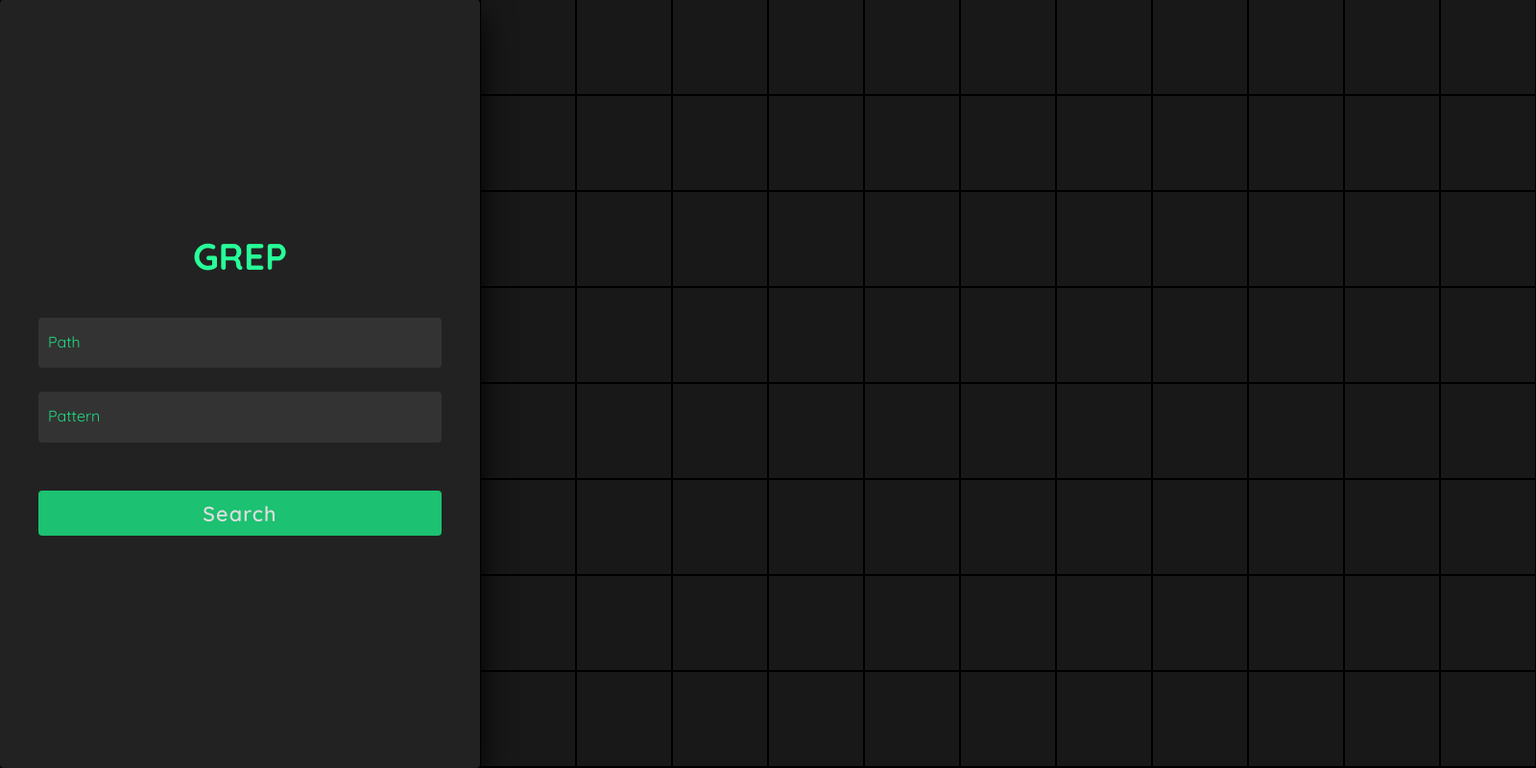
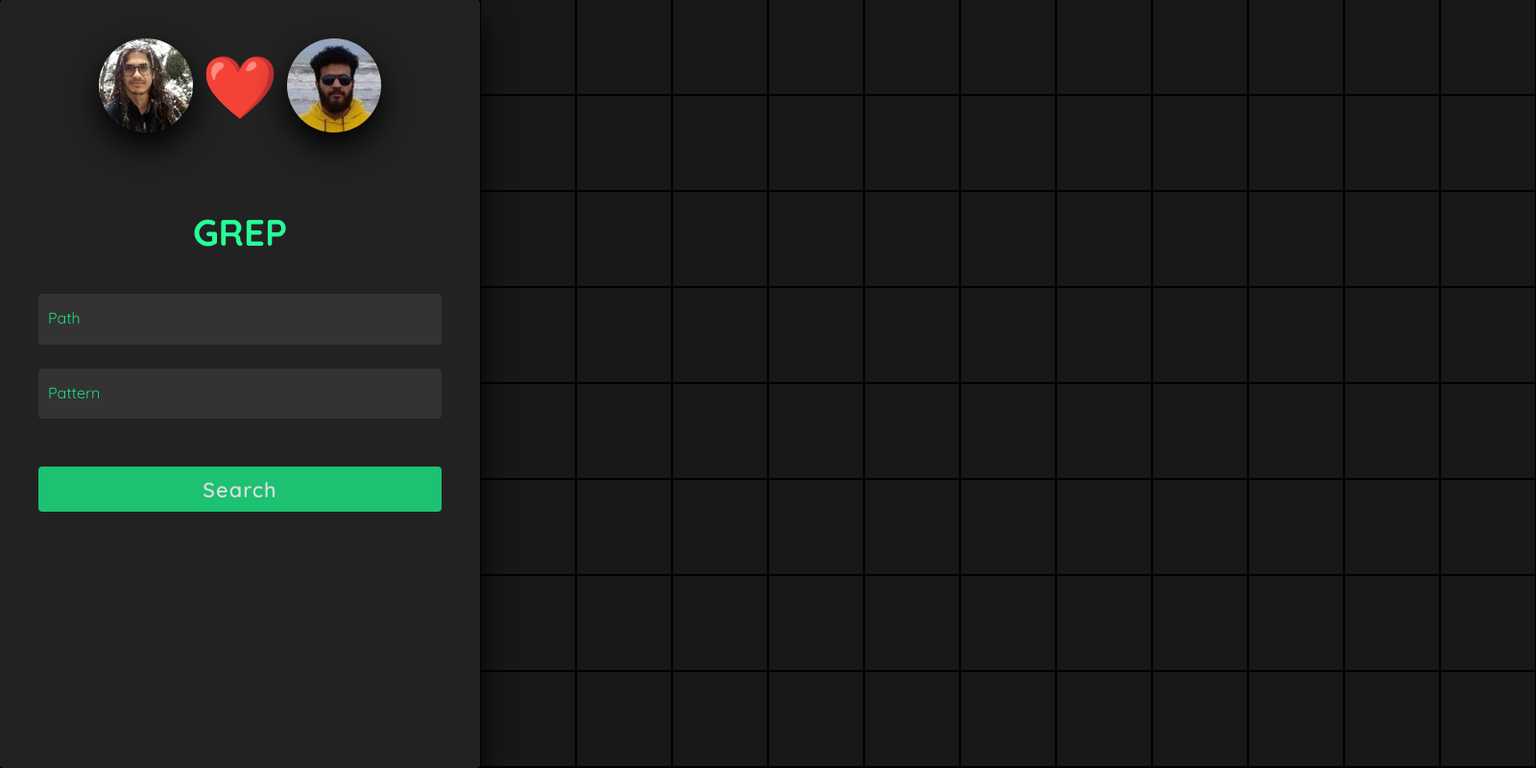
Before and after one commit to MohammadGhajari/OS-grep-final-project, an Electron app: page index.html in a window 1600 px wide. Shown: the whole page at 96% size. Drawn offline with Linux system fonts and the light colour scheme.

Commit message:
add profile

```diff
--- a/index.html
+++ b/index.html
@@ -44,6 +44,11 @@
     <span></span> <span></span> <span></span> <span></span> <span></span> <span></span> <span></span> <span></span>
     <span></span> <span></span> <span></span> <span></span>
     <div class="signin">
+        <div class="prof">
+            <span></span>
+            <span>❤️</span>
+            <span></span>
+        </div>
         <div class="content">
             <h1>Grep</h1>
             <div class="form">
--- a/style.css
+++ b/style.css
@@ -66,14 +66,15 @@ section .signin {
     width: 500px;
     background: #222;
     z-index: 1000;
-    display: flex;
-    justify-content: center;
-    align-items: center;
     padding: 40px;
     border-radius: 4px;
     box-shadow: 0 15px 35px rgba(0, 0, 0, 9);
     left: 0px;
-
+    display: flex;
+    justify-content: flex-start;
+    flex-direction: column;
+    align-items: center;
+    gap: 5rem;
 }
 
 section .signin .content {
@@ -84,6 +85,59 @@ section .signin .content {
     align-items: center;
     flex-direction: column;
     gap: 40px;
+    /*background: red;*/
+}
+.signin .prof {
+    display: flex;
+    /*gap: 2rem;*/
+}
+.prof span {
+    border-radius: 100%;
+    box-shadow: 0 15px 35px rgba(0, 0, 0, 9);
+}
+.prof span:nth-child(2) {
+    font-size: 4rem;
+    display: flex;
+    justify-content: center;
+    align-items: center;
+    box-shadow: 0 15px 35px transparent;
+    background-color: transparent;
+
+    text-shadow: 0 0px 25px rgb(255, 0, 0.8);
+    /* Use the animation property to apply the animation */
+    animation: heartbeat 1s infinite;
+}
+.prof span:nth-child(2):hover {
+    /*box-shadow: 0 15px 35px rgb(255, 0, 0.2);*/
+    /*background-color: red;*/
+    text-shadow: 0 0px 25px rgb(255, 0, 0.8);
+}
+@keyframes heartbeat {
+    0% {
+        /* No shadow at the start */
+        text-shadow: none;
+        font-size: 400%;
+    }
+    50% {
+        /* Shadow at the middle */
+        text-shadow: 0 0px 25px rgb(255, 0, 0.8);
+        font-size: 430%;
+    }
+    100% {
+        /* No shadow at the end */
+        text-shadow: none;
+        font-size: 400%;
+
+    }
+}
+
+
+.prof span:first-child {
+    background: url("99676228(1).jpeg");
+}
+.prof span:last-child {
+    background: url("photo_2024-02-02_12-10-32.jpg");
+    background-position: right;
 }
 
 section .signin .content h1 {
```
Also changed, not shown: 99676228(1).jpeg (added), photo_2024-02-02_12-10-32.jpg (added), 1 other file.
